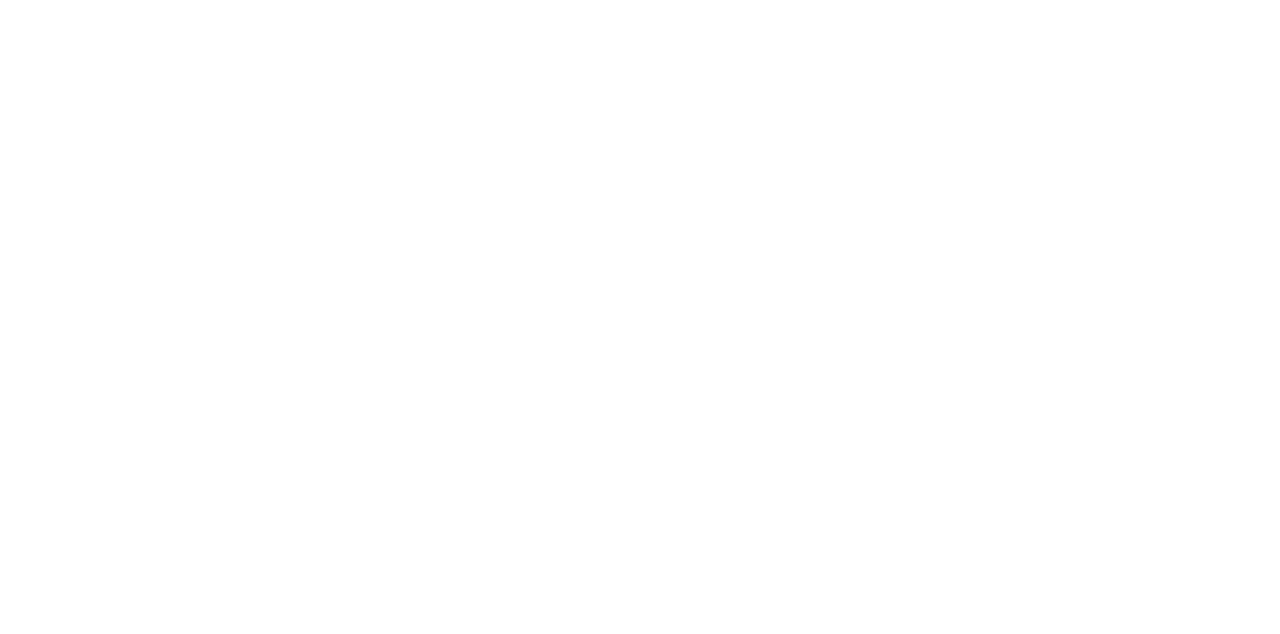
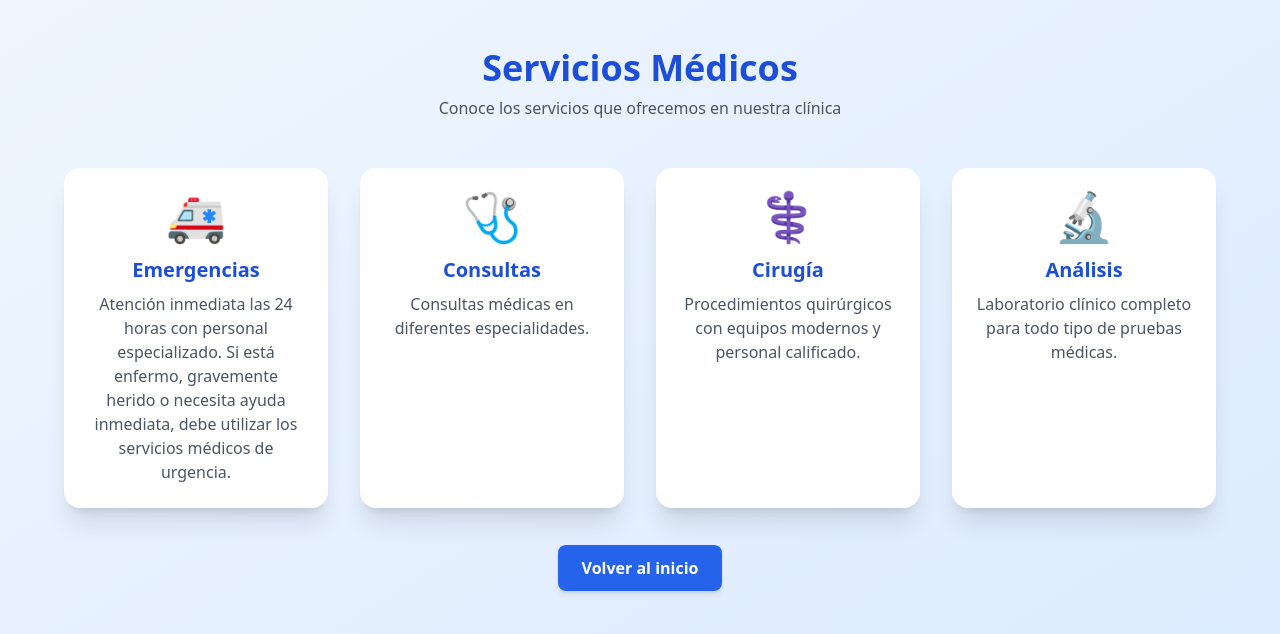
Before and after one commit to dariannye/HCI-BIU, a React (Vite) app in the folder Frontend/Sistema-Citas-Medicas-HCI/: page /services in a window 1280 px wide. Before the commit this address had no page. Shown: the top 634 px of the page. Built offline with nearby package versions, Linux system fonts and the light colour scheme.

Commit message:
Pagina de Servicios, agregada a rutas y navbar.

```diff
--- a/Frontend/Sistema-Citas-Medicas-HCI/src/components/Navbar.tsx
+++ b/Frontend/Sistema-Citas-Medicas-HCI/src/components/Navbar.tsx
@@ -32,7 +32,7 @@
           Servicios
         </Link>
         <Link
-          to="/appointments"
+          to="/services"
           className="text-gray-600 font-medium hover:text-blue-600 transition"
         >
           Agendar Cita
--- a/Frontend/Sistema-Citas-Medicas-HCI/src/pages/Services.tsx
+++ b/Frontend/Sistema-Citas-Medicas-HCI/src/pages/Services.tsx
@@ -0,0 +1,68 @@
+import { Link } from "react-router-dom";
+
+export default function Servicios() {
+  const services = [
+    {
+      id: 1,
+      title: "Emergencias",
+      description: "Atención inmediata las 24 horas con personal especializado. Si está enfermo, gravemente herido o necesita ayuda inmediata, debe utilizar los servicios médicos de urgencia.",
+      icon: "🚑",
+    },
+    {
+      id: 2,
+      title: "Consultas",
+      description: "Consultas médicas en diferentes especialidades.",
+      icon: "🩺",
+    },
+    {
+      id: 3,
+      title: "Cirugía",
+      description: "Procedimientos quirúrgicos con equipos modernos y personal calificado.",
+      icon: "⚕️",
+    },
+    {
+      id: 4,
+      title: "Análisis",
+      description: "Laboratorio clínico completo para todo tipo de pruebas médicas.",
+      icon: "🔬",
+    },
+  ];
+
+  return (
+    <div className="min-h-screen bg-gradient-to-br from-blue-50 to-blue-100 py-12 px-6">
+      {/* Encabezado */}
+      <div className="text-center mb-12">
+        <h1 className="text-4xl font-bold text-blue-700">Servicios Médicos</h1>
+        <p className="text-gray-600 mt-2">
+          Conoce los servicios que ofrecemos en nuestra clínica
+        </p>
+      </div>
+
+      {/* Grid de servicios */}
+      <div className="grid grid-cols-1 md:grid-cols-2 lg:grid-cols-4 gap-8 max-w-6xl mx-auto">
+        {services.map((service) => (
+          <div
+            key={service.id}
+            className="bg-white shadow-xl rounded-2xl p-6 text-center hover:shadow-2xl transition"
+          >
+            <div className="text-5xl mb-4">{service.icon}</div>
+            <h2 className="text-xl font-semibold text-blue-700 mb-2">
+              {service.title}
+            </h2>
+            <p className="text-gray-600">{service.description}</p>
+          </div>
+        ))}
+      </div>
+
+      {/* Botón de volver */}
+      <div className="text-center mt-12">
+        <Link
+          to="/"
+          className="px-6 py-3 bg-blue-600 text-white font-semibold rounded-lg shadow-md hover:bg-blue-700 transition"
+        >
+          Volver al inicio
+        </Link>
+      </div>
+    </div>
+  );
+}
--- a/Frontend/Sistema-Citas-Medicas-HCI/src/routes/index.tsx
+++ b/Frontend/Sistema-Citas-Medicas-HCI/src/routes/index.tsx
@@ -3,6 +3,7 @@
 import Login from "../pages/Login";
 import Register from "../pages/Register";
 import Appointments from "../pages/Appointments";
+import Services from "../pages/Services";
 
 export default function AppRoutes() {
   return (
@@ -12,6 +13,8 @@
         <Route path="/login" element={<Login />} />
         <Route path="/register" element={<Register />} />
         <Route path="/appointments" element={<Appointments />} />
+        <Route path="/services" element={<Services />} />
+
       </Routes>
     </BrowserRouter>
   );
```
